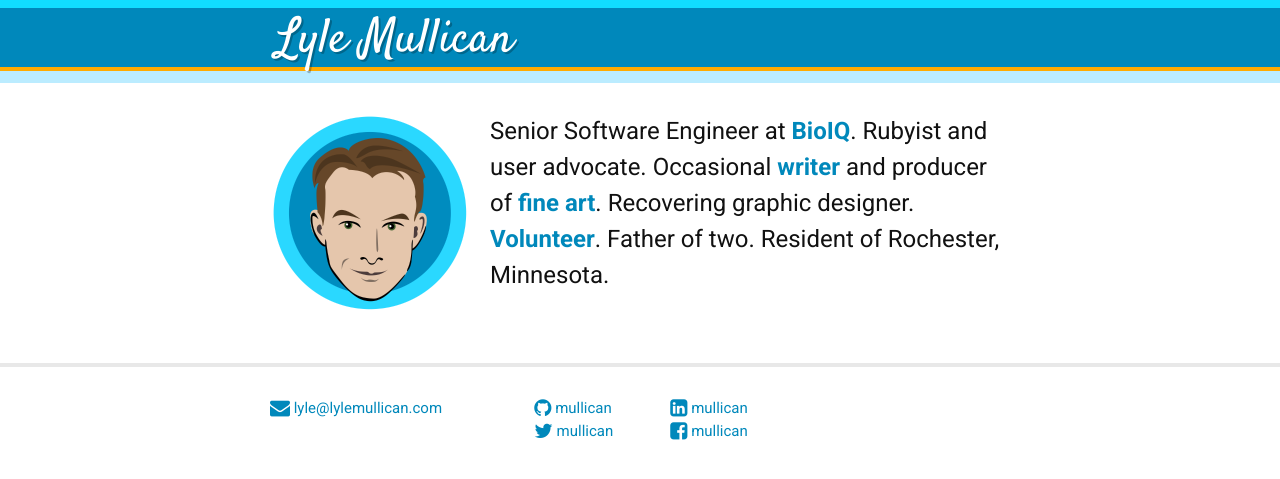
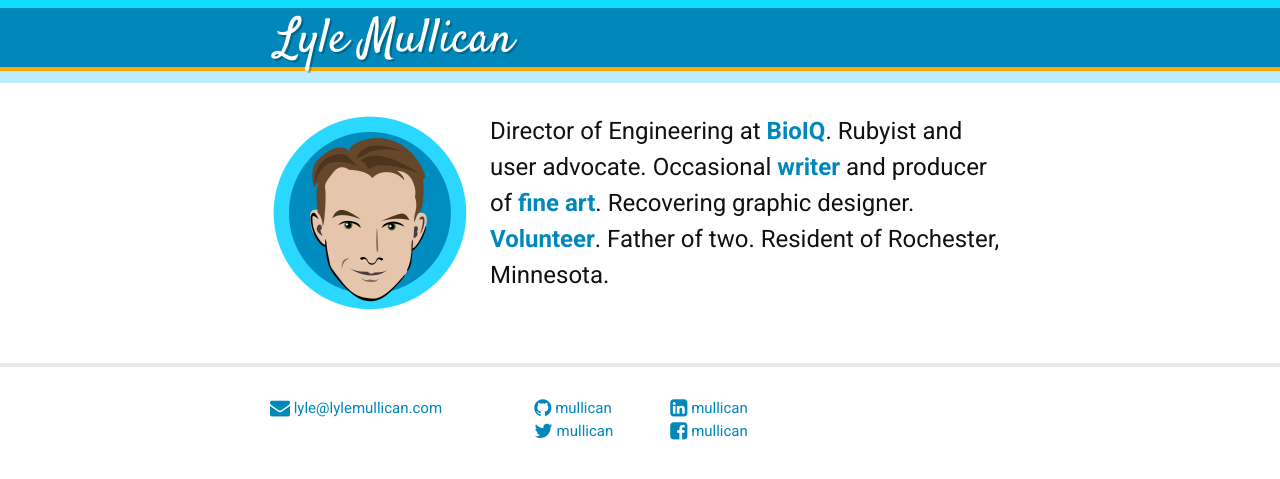
Before and after one commit to mullican/mullican.github.io, a Jekyll site: the page built from index.html, in a window 1280 px wide. Shown: the top 479 px of the page. Built offline with Jekyll 4.4.1, drawn with Linux system fonts in a browser that asks for light colours; nearby versions of some CDN libraries.

Commit message:
Update title

```diff
--- a/index.html
+++ b/index.html
@@ -5,7 +5,7 @@ layout: default
 <div class="home">
   <img src="/images/portrait-illustrated-400.png" width="200" height="200" id="portrait" alt="Illustrated Portrait" />
   <p class="overview">
-    Senior Software Engineer at <a href="http://bioiq.com">BioIQ</a>.
+    Director of Engineering at <a href="http://bioiq.com">BioIQ</a>.
     Rubyist and user advocate.
     Occasional <a href="http://www.alistapart.com/author/lylemullican">writer</a> and producer of <a href="artwork">fine art</a>.
     Recovering graphic designer.
```
